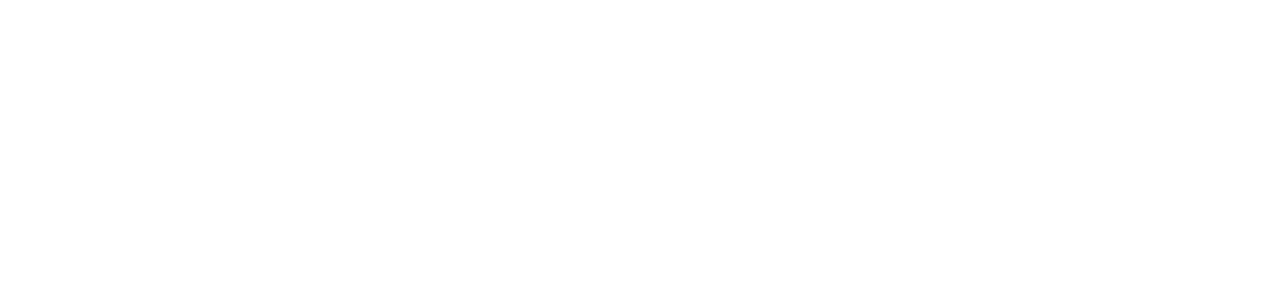
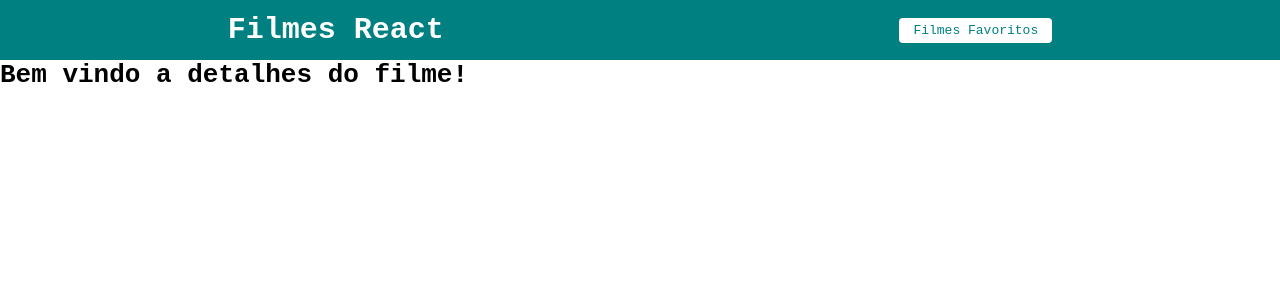
Before and after one commit to francielefranca/filmes-react, a React (Create React App) app in the folder filmes-react/: page /filme/1 in a window 1280 px wide. Shown: the top 300 px of the page. Built offline with nearby package versions, Linux system fonts and the light colour scheme.

Commit message:
add header e lista de filmes

```diff
--- a/filmes-react/package.json
+++ b/filmes-react/package.json
@@ -6,8 +6,10 @@
     "@testing-library/jest-dom": "^5.17.0",
     "@testing-library/react": "^13.4.0",
     "@testing-library/user-event": "^13.5.0",
+    "axios": "^1.6.5",
     "react": "^18.2.0",
     "react-dom": "^18.2.0",
+    "react-router-dom": "^6.21.3",
     "react-scripts": "5.0.1",
     "web-vitals": "^2.1.4"
   },
--- a/filmes-react/public/index.html
+++ b/filmes-react/public/index.html
@@ -10,34 +10,14 @@
       content="Web site created using create-react-app"
     />
     <link rel="apple-touch-icon" href="%PUBLIC_URL%/logo192.png" />
-    <!--
-      manifest.json provides metadata used when your web app is installed on a
-      user's mobile device or desktop. See https://developers.google.com/web/fundamentals/web-app-manifest/
-    -->
+
     <link rel="manifest" href="%PUBLIC_URL%/manifest.json" />
-    <!--
-      Notice the use of %PUBLIC_URL% in the tags above.
-      It will be replaced with the URL of the `public` folder during the build.
-      Only files inside the `public` folder can be referenced from the HTML.
 
-      Unlike "/favicon.ico" or "favicon.ico", "%PUBLIC_URL%/favicon.ico" will
-      work correctly both with client-side routing and a non-root public URL.
-      Learn how to configure a non-root public URL by running `npm run build`.
-    -->
-    <title>React App</title>
+    <title>Filmes React</title>
   </head>
   <body>
     <noscript>You need to enable JavaScript to run this app.</noscript>
     <div id="root"></div>
-    <!--
-      This HTML file is a template.
-      If you open it directly in the browser, you will see an empty page.
 
-      You can add webfonts, meta tags, or analytics to this file.
-      The build step will place the bundled scripts into the <body> tag.
-
-      To begin the development, run `npm start` or `yarn start`.
-      To create a production bundle, use `npm run build` or `yarn build`.
-    -->
   </body>
 </html>
--- a/filmes-react/src/App.js
+++ b/filmes-react/src/App.js
@@ -1,9 +1,9 @@
-
+import RoutesApp from "./routes";
 
 function App() {
   return (
     <div className="App">
-
+      <RoutesApp/>
     </div>
   );
 }
--- /dev/null
+++ b/filmes-react/src/components/Header/header.css
@@ -0,0 +1,25 @@
+header{
+    display: flex;
+    align-items: center;
+    justify-content: space-around;
+    width: 100%;
+    height: 60px;
+    background-color:teal;
+}
+
+.logo{
+    text-decoration: none;
+    font-size: 30px;
+    cursor: pointer;
+    color:white;
+    font-weight: bold;
+}
+
+.favoritos{
+    text-decoration: none;
+    cursor: pointer;
+    background-color: white;
+    padding: 5px 14px;
+    color: teal;
+    border-radius: 4px;
+}
--- /dev/null
+++ b/filmes-react/src/components/Header/index.js
@@ -0,0 +1,13 @@
+import './header.css'
+import { Link } from 'react-router-dom'
+
+function Header(){
+    return(
+        <header>
+            <Link className='logo' to='/'>Filmes React</Link>
+            <Link className='favoritos' to='/favoritos'>Filmes Favoritos</Link>
+        </header>
+    )
+}
+
+export default Header;
--- a/filmes-react/src/index.css
+++ b/filmes-react/src/index.css
@@ -1,13 +1,17 @@
-body {
+*{
+  padding: 0;
   margin: 0;
-  font-family: -apple-system, BlinkMacSystemFont, 'Segoe UI', 'Roboto', 'Oxygen',
-    'Ubuntu', 'Cantarell', 'Fira Sans', 'Droid Sans', 'Helvetica Neue',
-    sans-serif;
-  -webkit-font-smoothing: antialiased;
-  -moz-osx-font-smoothing: grayscale;
+  box-sizing: border-box;
 }
 
-code {
-  font-family: source-code-pro, Menlo, Monaco, Consolas, 'Courier New',
-    monospace;
+body {
+  font-family: monospace;
 }
+
+.app{
+  display: flex;
+  width: 100%;
+  justify-content: center;
+  align-items: center;
+  flex-direction: column;
+}
--- /dev/null
+++ b/filmes-react/src/pages/Filme/index.js
@@ -0,0 +1,10 @@
+
+function Filme(){
+    return(
+        <div>
+            <h1>Bem vindo a detalhes do filme!</h1>
+        </div>
+    )
+}
+
+export default Filme;
--- /dev/null
+++ b/filmes-react/src/pages/Home/home.css
@@ -0,0 +1,44 @@
+
+.lista-filmes{
+    max-width: 800px;
+    margin: 14px auto;
+    color: teal;
+
+}
+
+.lista-filmes article{
+    width: 100%;
+    background-color: white;
+    padding: 15px;
+    border-radius: 4px;
+}
+
+.lista-filmes strong{
+    margin-bottom: 14px;
+    text-align: center;
+    font-size: 22px;
+    display: block;
+}
+
+.lista-filmes img{
+    width: 900px;
+    max-width: 100%;
+    max-height: 340px;
+    object-fit: cover;
+    display: block;
+    border-top-left-radius: 8px;
+    border-top-right-radius: 8px;
+}
+
+.lista-filmes a{
+    display: flex;
+    align-items: center;
+    justify-content: center;
+    padding: 10px 0;
+    font-size: 24px;
+    background-color: teal;
+    text-decoration: none;
+    color: white;
+    border-bottom-left-radius: 8px;
+    border-bottom-right-radius: 8px;
+}
--- /dev/null
+++ b/filmes-react/src/pages/Home/index.js
@@ -0,0 +1,45 @@
+import { useEffect, useState } from 'react';
+import api from '../../services/api';
+import { Link } from 'react-router-dom';
+import './home.css';
+
+//URL DA API: https://api.themoviedb.org/3/movie/now_playing?api_key=d167ca8a3cb54ed4cbaa9f9737a5a732
+
+function Home(){
+    const [filmes, setFilmes] = useState([]);
+
+    useEffect(()=>{
+
+        async function loadFilmes(){
+            const response = await api.get('movie/now_playing', {
+                params:{
+                    api_key: 'd167ca8a3cb54ed4cbaa9f9737a5a732',
+                    language: 'pt-BR',
+                    page: 1,
+                }
+            })
+
+            setFilmes(response.data.results.slice(0,10))
+        }
+
+        loadFilmes();
+    })
+
+    return(
+        <div className='container'>
+            <div className='lista-filmes'>
+                {filmes.map((filme)=>{
+                    return(
+                        <article key={filme.id}>
+                            <strong>{filme.title}</strong>
+                            <img src={`https://image.tmdb.org/t/p/original/${filme.poster_path}`} alt={filme.title} />
+                            <Link to={`/filme/${filme.id}`}>Acessar</Link>
+                        </article>
+                    )
+                })}
+            </div>
+        </div>
+    )
+}
+
+export default Home;
--- /dev/null
+++ b/filmes-react/src/routes.js
@@ -0,0 +1,21 @@
+import { BrowserRouter, Routes, Route } from 'react-router-dom';
+
+import Home from './pages/Home';
+import Filme from './pages/Filme';
+
+import Header from './components/Header';
+
+function RoutesApp(){
+    return(
+        <BrowserRouter>
+        <Header/>
+            <Routes>
+                <Route path='/' element={ <Home/>} />
+                <Route path='/filme/:id' element={ <Filme/>} />
+
+            </Routes>
+        </BrowserRouter>
+    )
+}
+
+export default RoutesApp;
--- /dev/null
+++ b/filmes-react/src/services/api.js
@@ -0,0 +1,11 @@
+import axios from 'axios';
+
+//BASE DA URL: https://api.themoviedb.org/3/
+
+//URL DA API: https://api.themoviedb.org/3/movie/now_playing?api_key=d167ca8a3cb54ed4cbaa9f9737a5a732
+
+const api = axios.create({
+    baseURL: 'https://api.themoviedb.org/3/'
+});
+
+export default api;
```
Also changed, not shown: 1 other file (tests, documents, lock files or other folders).
